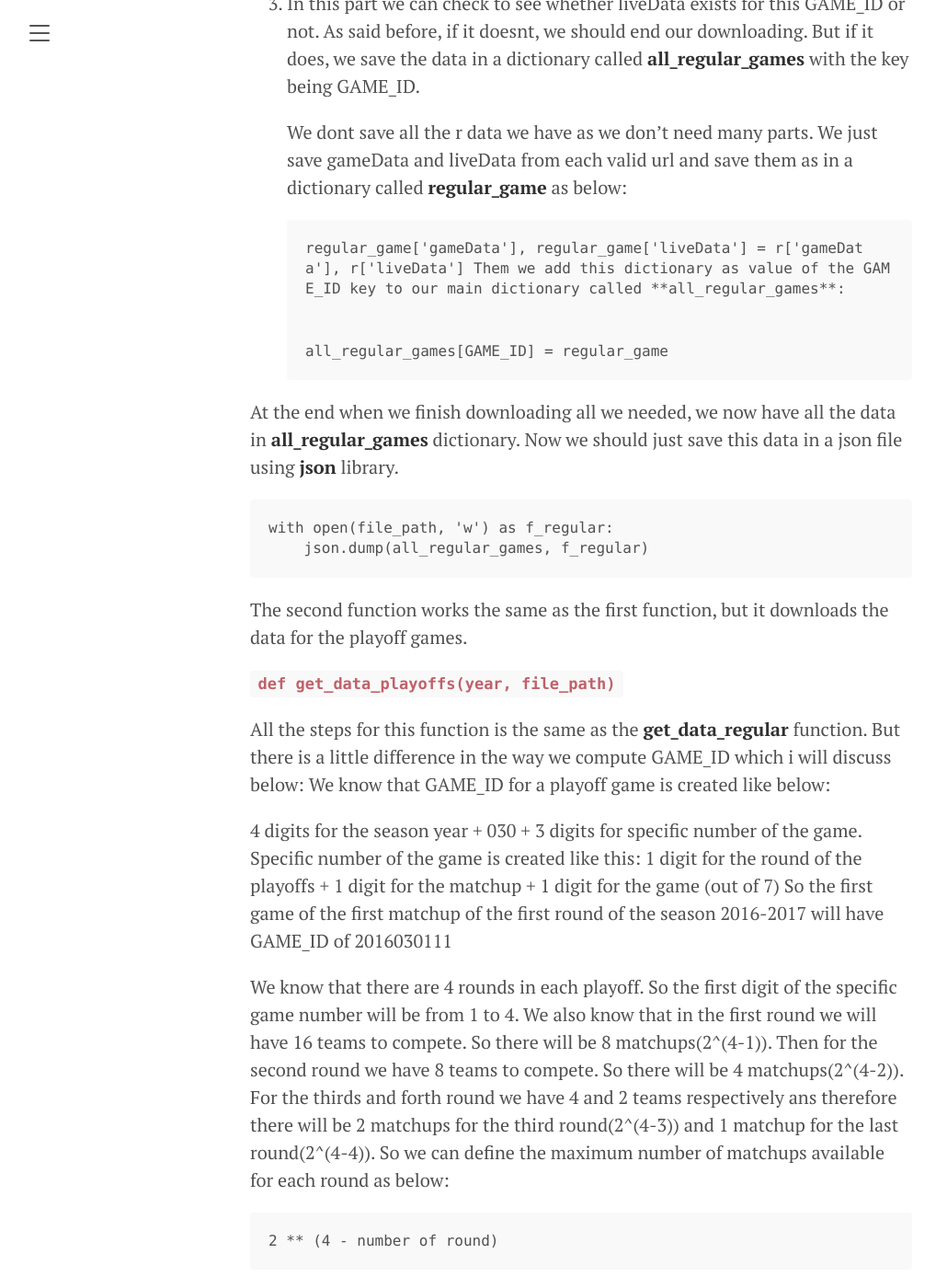
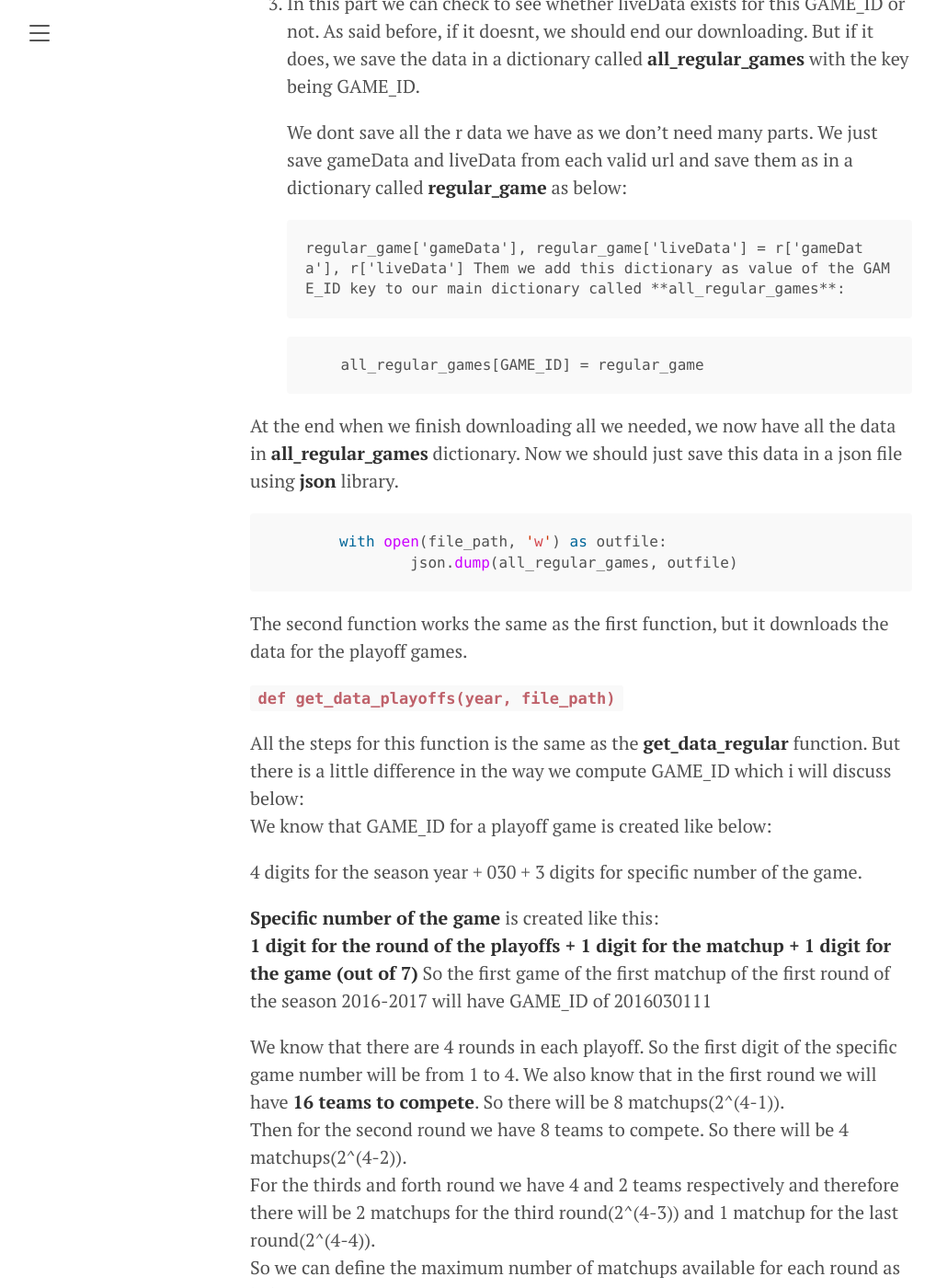
Before and after one commit to IFT6758-Team-08/Blogpost, a Jekyll site: the page built from _posts/2022-10-06-Milestone-1.md, in a window 1280 px wide and 1400 px high, scrolled down 1692 px. Shown: the whole window at 92% size, without its empty margins (8-1026 px from the left). Built offline with Jekyll 4.4.1, drawn with Linux system fonts in a browser that asks for light colours; some of the changed text lies outside the part shown.

Commit message:
Updated the changes till Q6

````diff
--- a/_posts/2022-10-06-Milestone-1.md
+++ b/_posts/2022-10-06-Milestone-1.md
@@ -41,50 +41,51 @@ Using the GAME_ID we have, we can substitute it in the URL we have:
 	```
 
 	We can now download the data in this URL using the ***request*** library and save it as a json file.
+
 	```python
 		r = requests.get(url).json()
 	```
 
-	This way we can have all the data in the url in r.
+	This way we can have all the data in the url in r variable.
 
-
-
- 3. In this part we can check to see whether liveData exists for this 			GAME_ID or not.  As said before, if it doesnt, we should end our downloading. But if it does, we save the data in a dictionary called **all_regular_games** with the key being GAME_ID.
+ 3. In this part we can check to see whether liveData exists for this GAME_ID or not.  As said before, if it doesnt, we should end our downloading. But if it does, we save the data in a dictionary called **all_regular_games** with the key being GAME_ID.
 
 	 We dont save all the r data we have as we don't need many parts. We just save gameData and liveData from each valid url and save them as in a dictionary called **regular_game** as below:
-
 
 		regular_game['gameData'], regular_game['liveData'] = r['gameData'], r['liveData']
 	Them we add this dictionary as value of the GAME_ID key to our main dictionary called **all_regular_games**:
 
-
+	```python
 	    all_regular_games[GAME_ID] = regular_game
-
-
+	```
 
 At the end when we finish downloading all we needed, we now have all the data in **all_regular_games** dictionary.
 Now we should just save this data in a json file using **json** library.
 
-    with open(file_path, 'w') as f_regular:
-	    json.dump(all_regular_games, f_regular)
+```python
+	with open(file_path, 'w') as outfile:
+		json.dump(all_regular_games, outfile)
+```
+
 
 
 The second function works the same as the first function, but it downloads the data for the playoff games.
 
 **`def get_data_playoffs(year, file_path)`**
 
-All the steps for this function is the same as the **get_data_regular** function. But there is a little difference in the way we compute GAME_ID which i will discuss below:
+All the steps for this function is the same as the **get_data_regular** function. But there is a little difference in the way we compute GAME_ID which i will discuss below: \
 We know that GAME_ID for a playoff game is created like below:
 
 4 digits for the season year + 030 + 3 digits for specific number of the game.
-Specific number of the game is created like this:
-1 digit for the round of the playoffs + 1 digit for the matchup + 1 digit for the game (out of 7)
+
+**Specific number of the game** is created like this: \
+**1 digit for the round of the playoffs + 1 digit for the matchup + 1 digit for the game (out of 7)**
 So the first game of the first matchup of the first round of the season 2016-2017 will have GAME_ID of 2016030111
 
 We know that there are 4 rounds in each playoff. So the first digit of the specific game number will be from 1 to 4.
-We also know that in the first round we will have 16 teams to compete. So there will be 8 matchups(2^(4-1)).
-Then for the second round we have 8 teams to compete. So there will be 4 matchups(2^(4-2)).
-For the thirds and forth round we have 4 and 2 teams respectively ans therefore there will be 2 matchups for the third round(2^(4-3)) and 1 matchup for the last round(2^(4-4)).
+We also know that in the first round we will have **16 teams to compete**. So there will be 8 matchups(2^(4-1)). \
+Then for the second round we have 8 teams to compete. So there will be 4 matchups(2^(4-2)). \
+For the thirds and forth round we have 4 and 2 teams respectively and therefore there will be 2 matchups for the third round(2^(4-3)) and 1 matchup for the last round(2^(4-4)). \
 So we can define the maximum number of matchups available for each round as below:
 
     2 ** (4 - number of round)
@@ -96,9 +97,10 @@ Finally we know that maximum number of the games in each matchup is 7. So the th
 Now we can easily make GAME_IDs for a playoff game and download their URL like before:
  We should just go through a for loop from **1 to 4 as the round number**(for the first digit of the specific game number), and have another for loop **from 1 to (2 ** (4 - number of round)) for number of the matchup** (the second digit of the specific game number) and the last loop **from 1 to 7 specifying number of the game** in that matchup( third digit of the specific game number). In side the third loop we will create the GAME_ID and the url like below:
 
-
+```python
     GAME_ID = '{}030{}{}{}'.format(year, p_round, match_up, game)
 	url = 'https://statsapi.web.nhl.com/api/v1/game/{}/feed/live/'.format(GAME_ID)
+```
 
 p_round is the round number, match_up is the matchup number and game is the game number in that matchup.
 
@@ -107,9 +109,9 @@ We can now download our data using **request** library and if the liveData exist
 At the final step we save the **all_playoff_games** to a json file like before.
 
 Now we just need a main function to make everything work together
-
+```python
     main()
-
+```
   We specify the following variables:
 
 
@@ -119,20 +121,22 @@ Now we just need a main function to make everything work together
 
   So when we want to download data of the years 2016 to 2021 we should specify year = 2019 and to_year = 2021.
 
-  Then in a for loop in the range of (year, to_year+1) we call :
-  We make a name for the our output file.
+  Then in a for loop in the range of (year, to_year+1) we call : \
+  We make a name for the our output file. \
   For regular season data in year "y" we have this name:
-
+```python
     file_path_regular = path + "/" + str(y) + "_regular_season.json"
+```
  And for a playoff game data in the year "y" it will be:
 
-
+```python
     file_path_playoff = path + "/" + str(  y) + "_playoffs.json"
+```
 And at the last step we call the 2 functions we wrote:
-
+```python
     get_data_playoffs(y, file_path_playoff)
     get_data_regular(y, file_path_regular)
-
+```
 
 ## <span style="color:SlateBlue;">Q2: Interactive Debugging Tool</span>
 
@@ -242,20 +246,29 @@ for the shot types Snap-shot and Deflected respectively. So we can say these 2 s
 ## <span style="color:SlateBlue;">Q4: Advanced Visualizations: Shot Maps</span>
 
 **Q1. Export the 4 plot offensive zone plots to HTML, and embed it into your blog post. Your plot must allow users to select any team during the selected season.**
+
 **Solution:** <!--HTML Embedded Link-->
 
 **Q2 Discuss (in a few sentences) what you can interpret from these plots.**
+
 **Solution:**
+
 These plots allow us to visualize the raw difference in the shot rate per hour between a chosen team and the league average in each area of the offensive zone of the rink. The colours and their intensity characterize these differences: a red colouring indicates a location where the chosen team takes more shots than average in an hour, whereas blue indicates the opposite, an area where the teams takes less shots than average in an hour.
 
 Moreover, the colours’ intensity indicates the magnitude of the difference, where the darkest shades represent areas with the greatest difference and it becomes lighter as the difference decreases.  The colour bar provides a correspondence between a colour’s shade and the value of the difference.
 
 
 
-**Question 3**
+**Q3 Consider the Colorado Avalanche; take a look at their shot map during the 2016-17 season. Discuss what you could say about the team during this season. Now look at the shot map for the Colorado Avalanche for the 2020-21 season, and discuss what you could conclude from these differences. Does this make sense? Hint: look at the standings.**
+
+**Solution:**
 
 During the 2016-17 season, the biggest difference in shot rate per hour for Colorado Avalanche is observed around the goal net, where they took less shots than average. In the rest of the rink, they mainly had an average rate, and more than average on the side, especially in the left area around the offensive line that has the darkest shade of red.
 
 During the 2020-2021 season, the left area around the offensive line is still a region where they have more shots than average, but the trends are different for all the rest of the rink. Indeed, they had more shots than average specially around the goal and in the center area of the offensive zone, and less on the right side of the rink.
 
 The difference in the trends observed in the two season can be a factor explaining the difference in their ranking. Indeed, we have previously concluded that the most dangerous shots were the ones closest to the goal net. In 2016-17, where they shot less in this area, they were not qualified for playoffs and finished 7th in their division ranking. However, when they shot more around the goal net in 2020-21, they had a better season and played until the second round of the playoffs. Therefore, the differences in the maps for both season makes sense.
+
+**Q4. Consider the Buffalo Sabres, which have been a team that has struggled over recent years, and compare them to the Tampa Bay Lightning, a team which has won the Stanley for two years in a row. Look at the shot maps for these two teams from the 2018-19, 2019-20, and 2020-21 seasons. Discuss what observations you can make. Is there anything that could explain the Lightning’s success, or the Sabres’ struggles? How complete of a picture do you think this paints?**
+
+**Solution:**
````
